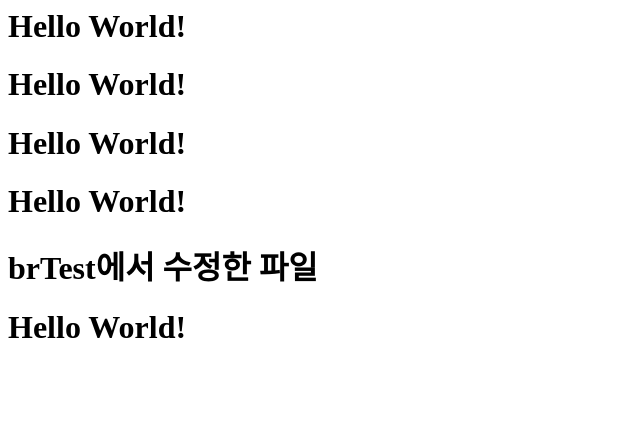
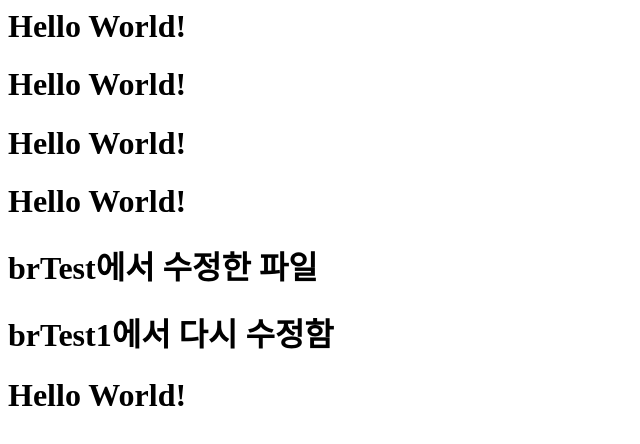
Before and after one commit to HeeEun-Lee/OSS_1, a plain HTML site: page index.html in a window 1280 px wide. Shown: the whole page, without its empty margins (0-640 px from the left). Drawn offline with Linux system fonts and the light colour scheme.

Commit message:
brTest1 first commit

```diff
--- a/index.html
+++ b/index.html
@@ -8,6 +8,7 @@
         <h1>Hello World!</h1>
         <h1>Hello World!</h1>
         <h1>brTest에서 수정한 파일</h1>
+        <h1>brTest1에서 다시 수정함</h1>
         <h1>Hello World!</h1>
     </body>
 </html>
```
